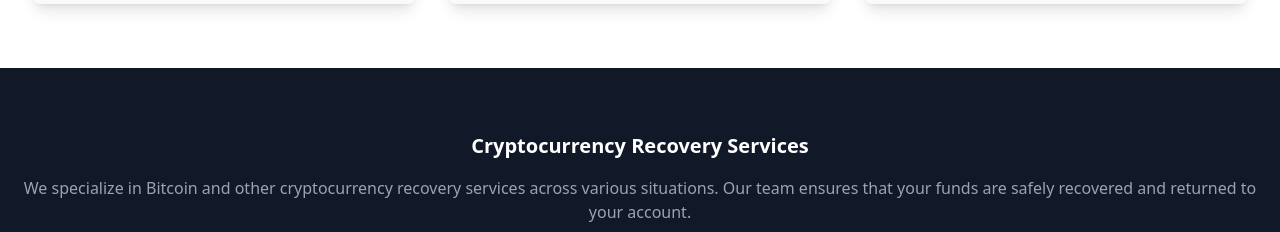
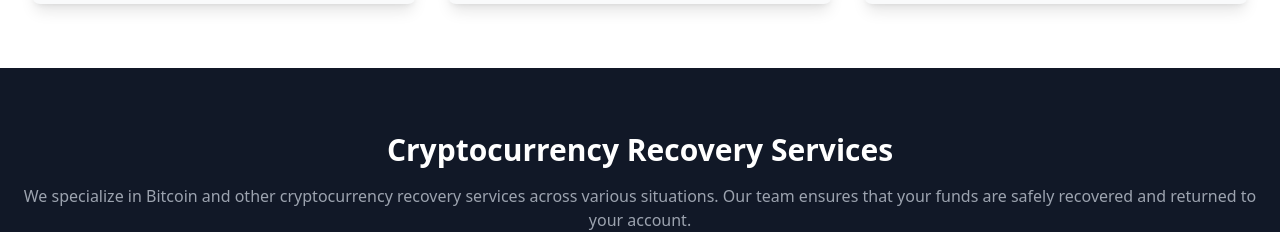
Before and after one commit to Iydeejames/crypto-retrak-agency, a React (Vite) app: page / in a window 1280 px wide. Shown: the part 1960-2192 px from the top of the page. Built offline with nearby package versions, Linux system fonts and the light colour scheme.

Commit message:
Update Landingpage.jsx

```diff
--- a/src/pages/Landingpage.jsx
+++ b/src/pages/Landingpage.jsx
@@ -194,7 +194,7 @@ const LandingPage = () => {
 {/* Services Section */}
 <section className="py-16 bg-gray-900 text-white">
   <div className="max-w-7xl mx-auto px-4">
-    <h2 className="text-4xl font-bold text-center text-sm sm:text-xl">Cryptocurrency Recovery Services</h2>
+    <h2 className="text-4xl font-bold text-center text-sm sm:text-3xl">Cryptocurrency Recovery Services</h2>
     <p className="text-lg mt-4 text-center text-gray-400 text-xs sm:text-base">
       We specialize in Bitcoin and other cryptocurrency recovery services across various situations. Our team ensures that your funds are safely recovered and returned to your account.
     </p>
```
